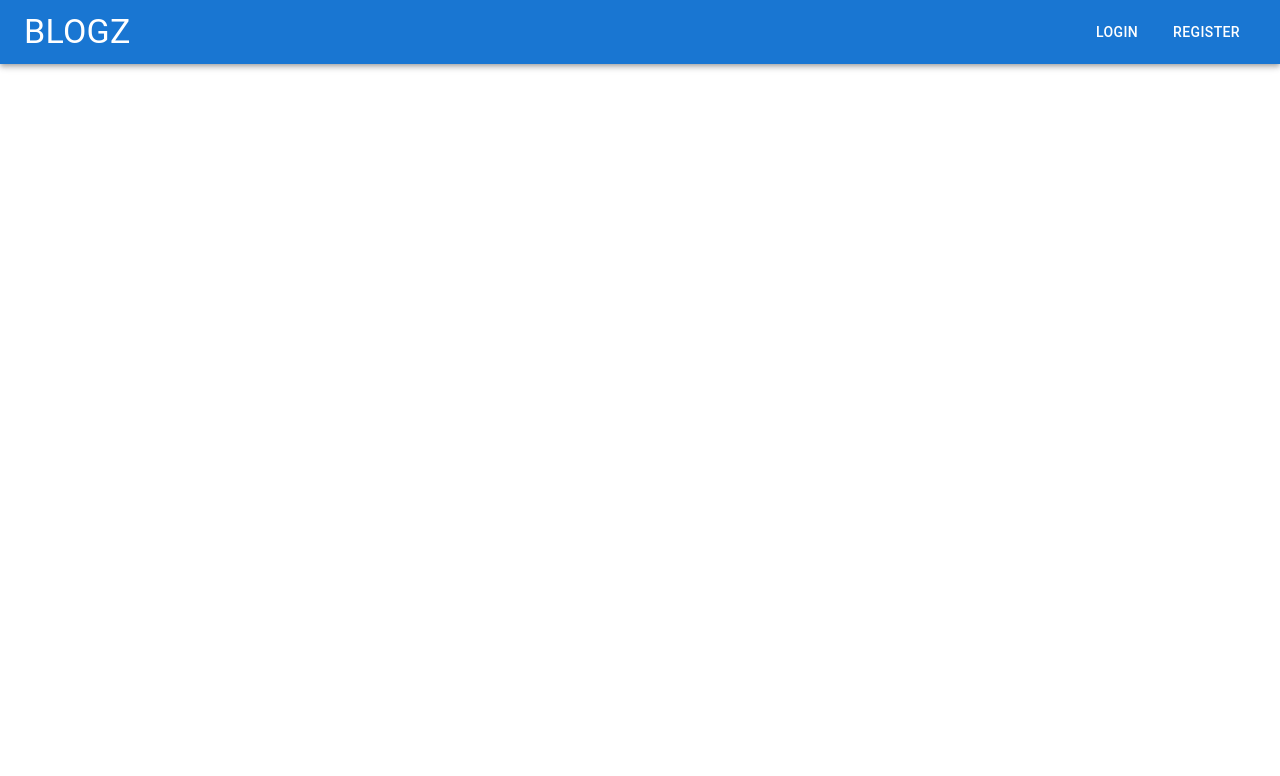
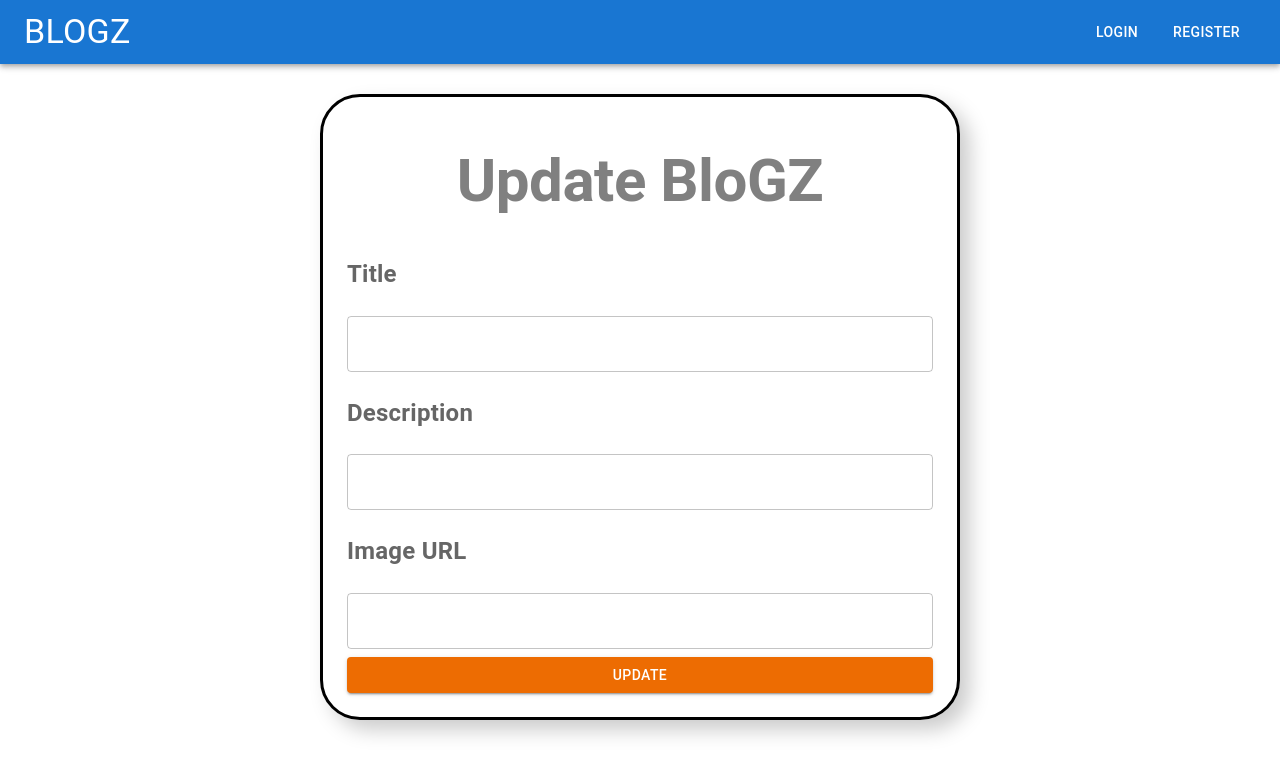
Before and after one commit to ushabh-jain/Bloggz, a React (Create React App) app in the folder client/: page /blog-details/1 in a window 1280 px wide. Shown: the top 776 px of the page. Built offline with nearby package versions, Linux system fonts and the light colour scheme; no server answers; the HTML template or start-up script is replaced by a standard one.

Commit message:
tweleth commit

```diff
--- a/client/src/App.js
+++ b/client/src/App.js
@@ -5,6 +5,7 @@ import Register from "./pages/Register";
 import Login from "./pages/Login";
 import UserBlogs from "./pages/UserBlogs";
 import CreateBlog from "./pages/CreateBlog";
+import BlogDetails from "./pages/BlogDetails";
 
 
 function App() {
@@ -15,6 +16,7 @@ function App() {
         <Route path="/" element={<Blogs />} />
         <Route path="/blog" element={<Blogs />} />
         <Route path="/my-blog" element={<UserBlogs />} />
+        <Route path="/blog-details/:id" element={<BlogDetails />} />
         <Route path="/create-blog" element={<CreateBlog />} />
         <Route path="/login" element={<Login />} />
         <Route path="/register" element={<Register />} />
--- a/client/src/components/BlogCard.js
+++ b/client/src/components/BlogCard.js
@@ -29,7 +29,7 @@ export default function BlogCard({
 
   const handleDelete = async () => {
     try {
-      const { data } = await axios.delete(`/api/v1/blog/delete-blog/${id}`);
+      const { data } = await axios.delete(`/api/v1/blogs/delete-blog/${id}`);
       if (data?.success) {
         alert("Blog Deleted");
         window.location.reload();
--- /dev/null
+++ b/client/src/pages/BlogDetails.js
@@ -0,0 +1,134 @@
+import React, { useEffect, useState } from 'react'
+import axios from 'axios'
+import toast from "react-hot-toast";
+import { useNavigate,useParams } from 'react-router-dom'
+import { Box, Button, InputLabel, TextField, Typography } from "@mui/material";
+
+const BlogDetails = () => {
+  const [blog,setBlog]=useState({})
+  const id = useParams().id
+  const navigate = useNavigate();
+  const [inputs, setInputs] = useState({});
+
+  const getBlogDetails = async ()=>{
+    try {
+      const {data} = await axios.get(`/api/v1/blogs/get-blog/${id}`)
+      if(data?.success){
+        setBlog(data?.blog)
+        setInputs({
+          title: data?.blog.title,
+          description: data?.blog.description,
+          image: data?.blog.image,
+        });
+    }
+
+    } catch (error) {
+      console.log(error)
+
+    }
+  }
+
+  useEffect(()=>{
+
+      getBlogDetails();
+
+
+  },[id]);
+
+  const handleChange = (e) => {
+    setInputs((prevState) => ({
+      ...prevState,
+      [e.target.name]: e.target.value,
+    }));
+  };
+  //form
+  const handleSubmit = async (e) => {
+    e.preventDefault();
+    try {
+      const { data } = await axios.put(`/api/v1/blogs/update-blog/${id}`, {
+        title: inputs.title,
+        description: inputs.description,
+        image: inputs.image,
+        user: id,
+      });
+      if (data?.success) {
+        toast.success("Blog Updated");
+        navigate("/my-blog");
+      }
+    } catch (error) {
+      console.log(error);
+    }
+  };
+  console.log(blog);
+  return (
+    <>
+    <form onSubmit={handleSubmit}>
+      <Box
+        width={"50%"}
+        border={3}
+        borderRadius={10}
+        padding={3}
+        margin="auto"
+        boxShadow={"10px 10px 20px #ccc"}
+        display="flex"
+        flexDirection={"column"}
+        marginTop="30px"
+      >
+        <Typography
+          variant="h2"
+          textAlign={"center"}
+          fontWeight="bold"
+          padding={3}
+          color="gray"
+        >
+          Update BloGZ
+        </Typography>
+        <InputLabel
+          sx={{ mb: 1, mt: 2, fontSize: "24px", fontWeight: "bold" }}
+        >
+          Title
+        </InputLabel>
+        <TextField
+          name="title"
+          value={inputs.title}
+          onChange={handleChange}
+          margin="normal"
+          variant="outlined"
+          required
+        />
+        <InputLabel
+          sx={{ mb: 1, mt: 2, fontSize: "24px", fontWeight: "bold" }}
+        >
+          Description
+        </InputLabel>
+        <TextField
+          name="description"
+          value={inputs.description}
+          onChange={handleChange}
+          margin="normal"
+          variant="outlined"
+          required
+        />
+        <InputLabel
+          sx={{ mb: 1, mt: 2, fontSize: "24px", fontWeight: "bold" }}
+        >
+          Image URL
+        </InputLabel>
+        <TextField
+          name="image"
+          value={inputs.image}
+          onChange={handleChange}
+          margin="normal"
+          variant="outlined"
+          required
+        />
+        <Button type="submit" color="warning" variant="contained">
+          UPDATE
+        </Button>
+      </Box>
+    </form>
+  </>
+  )
+}
+
+export default BlogDetails
--- a/client/src/pages/UserBlogs.js
+++ b/client/src/pages/UserBlogs.js
@@ -28,7 +28,7 @@ const UserBlogs = () => {
         blogs.map((blog) => (
           <BlogCard
             id={blog._id}
-            isUser={true}
+            isUser={localStorage.getitem('userId')=== blog.user._id}
             title={blog.title}
             description={blog.description}
             image={blog.image}
```
